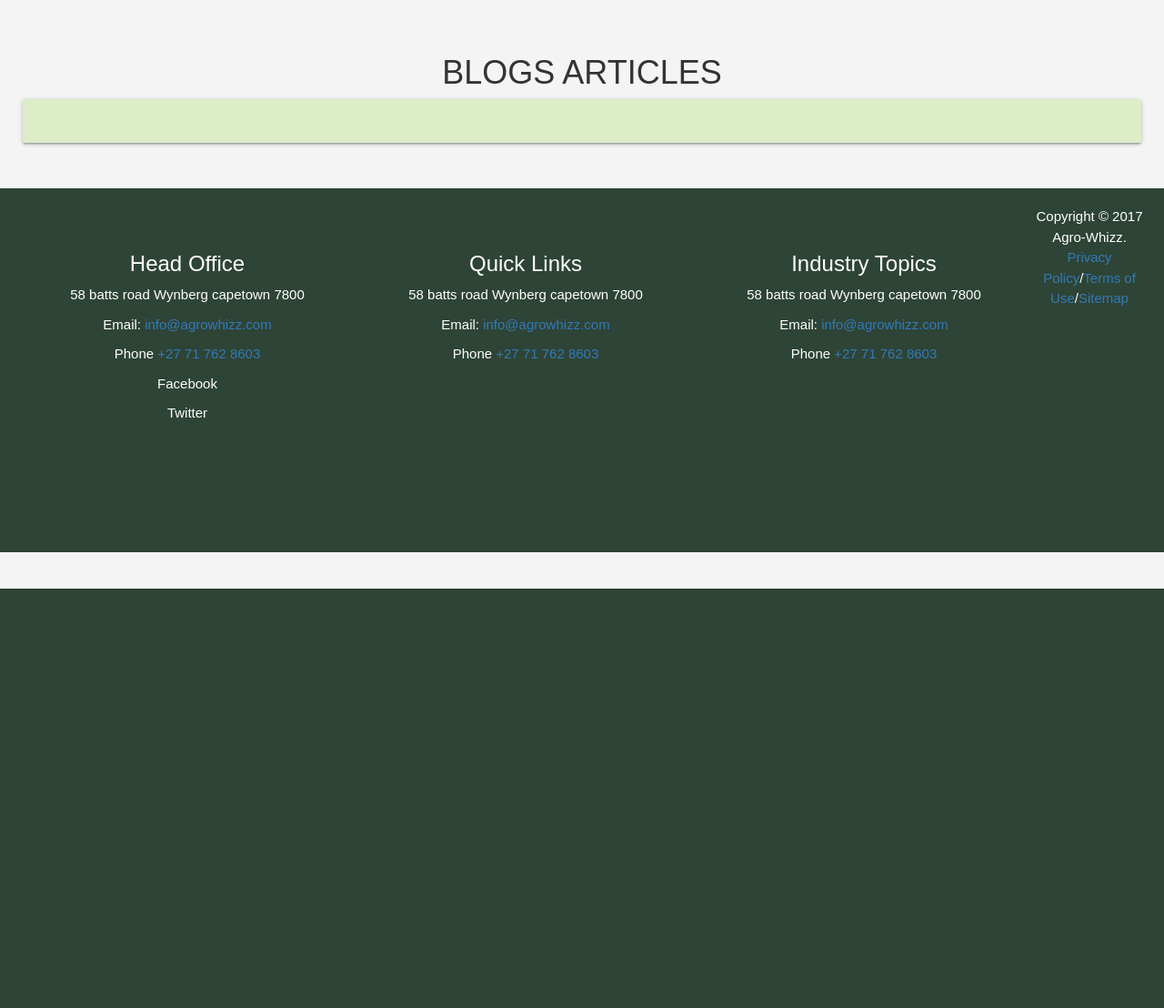
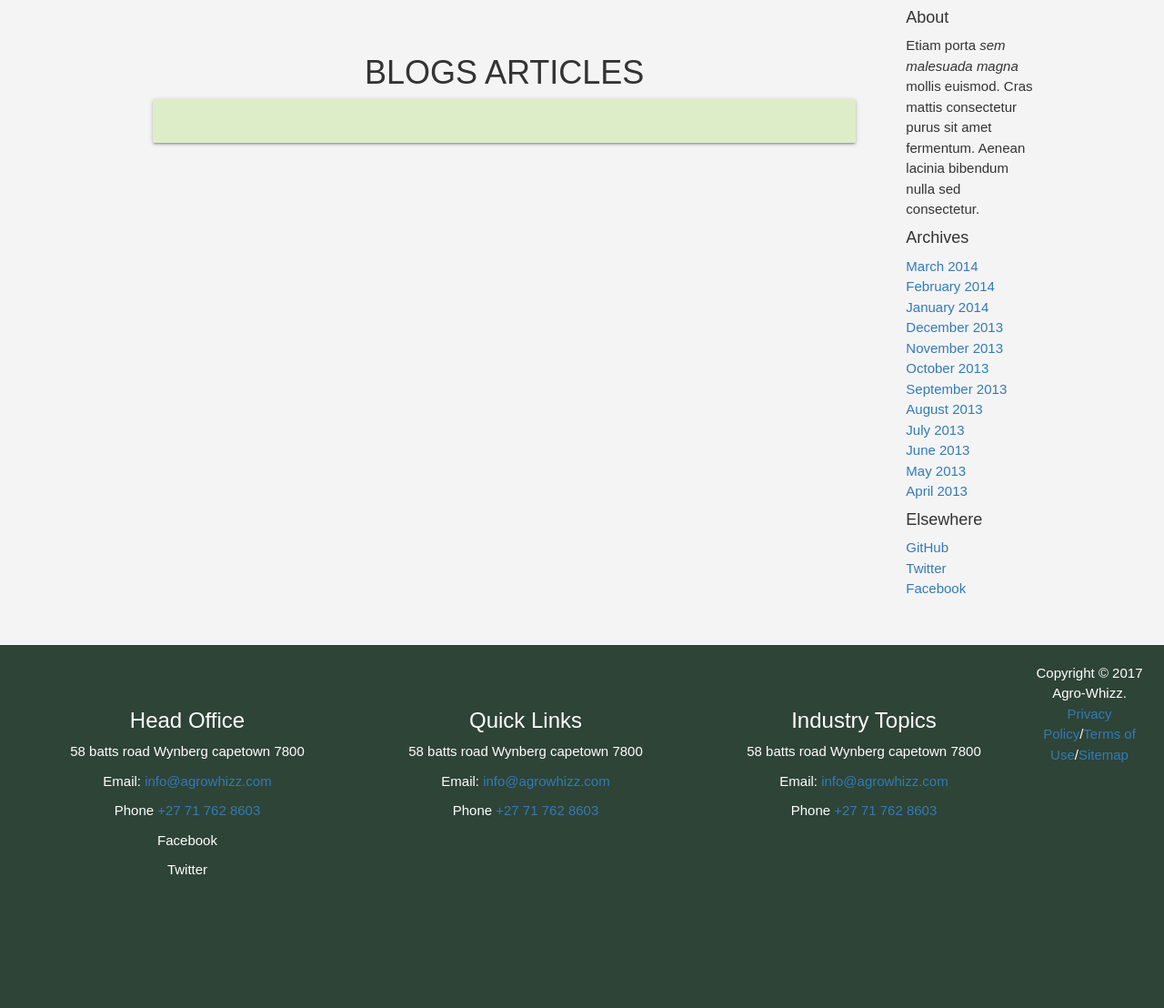
Before and after one commit to patbpm/whizzproject, a Django app: page /blog/ in a window 1280 px wide. Shown: the part 218-1326 px from the top of the page at 91% size. Before the commit the page ends 865 px from the top, so only its background shows below. Run offline with Django 3.2, Linux system fonts and the light colour scheme; data that the repository does not hold is empty; some libraries are stand-ins or nearby versions.

Commit message:
Adding sidebar

```diff
--- a/agrowhizz/blog/models.py
+++ b/agrowhizz/blog/models.py
@@ -13,5 +13,6 @@ class Post(models.Model):
             blank=True, null=True)
 
 
+
     def __str__(self):
         return self.title
--- a/agrowhizz/blog/templates/blog/blog.html
+++ b/agrowhizz/blog/templates/blog/blog.html
@@ -1,5 +1,5 @@
-{% extends 'home/index.html' %}
-{% block content %}
+{% extends 'home/asideLayout.html' %}
+{% block sidebar %}
 <section class="articles">
     <h1 class="center-align">BLOGS ARTICLES</h1>
     <div class="row card-panel hoverable #dcedc8 light-green lighten-4">
--- a/agrowhizz/blog/templates/blog/post_detail.html
+++ b/agrowhizz/blog/templates/blog/post_detail.html
@@ -1,5 +1,5 @@
-{% extends 'home/index.html' %}
-{% block content %}
+{% extends 'home/asideLayout.html' %}
+{% block sidebar %}
 <section class="articles">
     <div class="row card-panel hoverable #dcedc8 light-green lighten-4">
         <div class="post">
--- a/agrowhizz/home/templates/home/asideLayout.html
+++ b/agrowhizz/home/templates/home/asideLayout.html
@@ -1,33 +1,48 @@
 {% extends 'home/index.html' %}
 {% block content %}
-    <aside>
-            <section >
-                <div >
-                    <h1 class="center-align">Latest News</h1>
-                    <div class="col s12 m4">
-                        <div class="card center-align z-depth-5">
+<main role="main" class="container">
+        <div class="row">
+          <div class="col-md-10 blog-main">
+            {% block sidebar %}
+            {% endblock %}
 
-                            <h3 class="card-title">The importance of food hygienes</h3>
-                            <div class="card-content">
-                                <p>Lorem ipsum dolor sit amet, consectetur adipisicing elit. Commodi nulla id quisquam veritatis eius perspiciatis velit eum unde soluta, veniam aliquid deleniti ex similique. Aperiam molestiae natus nulla sit, quis.</p>
-                            </div>
-                        </div>
-                    </div>
-                </div>
-            </section>
-            <section >
-                <div >
-                    <h1 class="center-align">Latest News</h1>
-                    <div class="col s12 m4">
-                        <div class="card center-align z-depth-5">
+           </div><!-- /.blog-main -->
 
-                            <h3 class="card-title">The importance of food hygienes</h3>
-                            <div class="card-content">
-                                <p>Lorem ipsum dolor sit amet, consectetur adipisicing elit. Commodi nulla id quisquam veritatis eius perspiciatis velit eum unde soluta, veniam aliquid deleniti ex similique. Aperiam molestiae natus nulla sit, quis.</p>
-                            </div>
-                        </div>
-                    </div>
-                </div>
-            </section>
-    </aside>
+          <aside class="col-md-2 blog-sidebar">
+            <div class="p-3 mb-3 bg-light rounded">
+              <h4 class="font-italic">About</h4>
+              <p class="mb-0">Etiam porta <em>sem malesuada magna</em> mollis euismod. Cras mattis consectetur purus sit amet fermentum. Aenean lacinia bibendum nulla sed consectetur.</p>
+            </div>
+
+            <div class="p-3">
+              <h4 class="font-italic">Archives</h4>
+              <ol class="list-unstyled mb-0">
+                <li><a href="#">March 2014</a></li>
+                <li><a href="#">February 2014</a></li>
+                <li><a href="#">January 2014</a></li>
+                <li><a href="#">December 2013</a></li>
+                <li><a href="#">November 2013</a></li>
+                <li><a href="#">October 2013</a></li>
+                <li><a href="#">September 2013</a></li>
+                <li><a href="#">August 2013</a></li>
+                <li><a href="#">July 2013</a></li>
+                <li><a href="#">June 2013</a></li>
+                <li><a href="#">May 2013</a></li>
+                <li><a href="#">April 2013</a></li>
+              </ol>
+            </div>
+
+            <div class="p-3">
+              <h4 class="font-italic">Elsewhere</h4>
+              <ol class="list-unstyled">
+                <li><a href="#">GitHub</a></li>
+                <li><a href="#">Twitter</a></li>
+                <li><a href="#">Facebook</a></li>
+              </ol>
+            </div>
+          </aside><!-- /.blog-sidebar -->
+
+        </div><!-- /.row -->
+
+      </main>
 {% endblock %}
--- a/agrowhizz/home/templates/home/index.html
+++ b/agrowhizz/home/templates/home/index.html
@@ -38,13 +38,13 @@
         <div class="container">
 
             <div id="branding">
-              <h1> <span class="highlight"><img src="{% static 'imgs/home/AWLogo.jpg' %}" alt="Logo" height="50" width="50"></span> <span id="agro">Agro</span><span id="whizz">Whizz</span></h1>
+              <h1> <span class="highlight img-fluid"><img src="{% static 'imgs/home/AWLogo.jpg' %}" alt="Logo" height="50" width="50" ></span> <span id="agro">Agro</span><span id="whizz">Whizz</span></h1>
             </div>
             <div id="nav">
               <ul>
                 <li class="current"><a href="/">Home</a></li>
                 <li><a href= {% url 'blog'%}>BLOG</a></li>
-                <li id="whatweserve"><a href="whatweserve.html">What We Serve</a></li>
+                <li><a href={% url 'whatWeServe'%}>What We Serve</a></li>
                 <li><a href= {% url 'whatWeDo'%}>What We Do</a></li>
                 <li><a href="contactus.html">Contact US</a></li>
               </ul>
--- a/agrowhizz/home/templates/home/whatWeDo.html
+++ b/agrowhizz/home/templates/home/whatWeDo.html
@@ -1,5 +1,5 @@
-{% extends 'home/index.html' %}
-{% block content %}
+{% extends 'home/asideLayout.html' %}
+{% block sidebar %}
 
 <section class="articles">
     <div class="row card-panel hoverable #dcedc8 light-green lighten-4">
--- a/agrowhizz/home/urls.py
+++ b/agrowhizz/home/urls.py
@@ -4,4 +4,5 @@ from . import views
 urlpatterns = [
     url(r'^$', views.homePage, name='homePage'),
     url(r'^whatWeDo/$', views.whatWeDo, name='whatWeDo'),
+    url(r'^whatWeServe/$', views.whatWeServe, name='whatWeServe'),
 ]
--- a/agrowhizz/home/views.py
+++ b/agrowhizz/home/views.py
@@ -7,3 +7,6 @@ def homePage(request):
 
 def whatWeDo(request):
     return render(request, 'home/whatWeDo.html', {})
+
+def whatWeServe(request):
+    return render(request, 'home/asideLayout.html', {})
```
